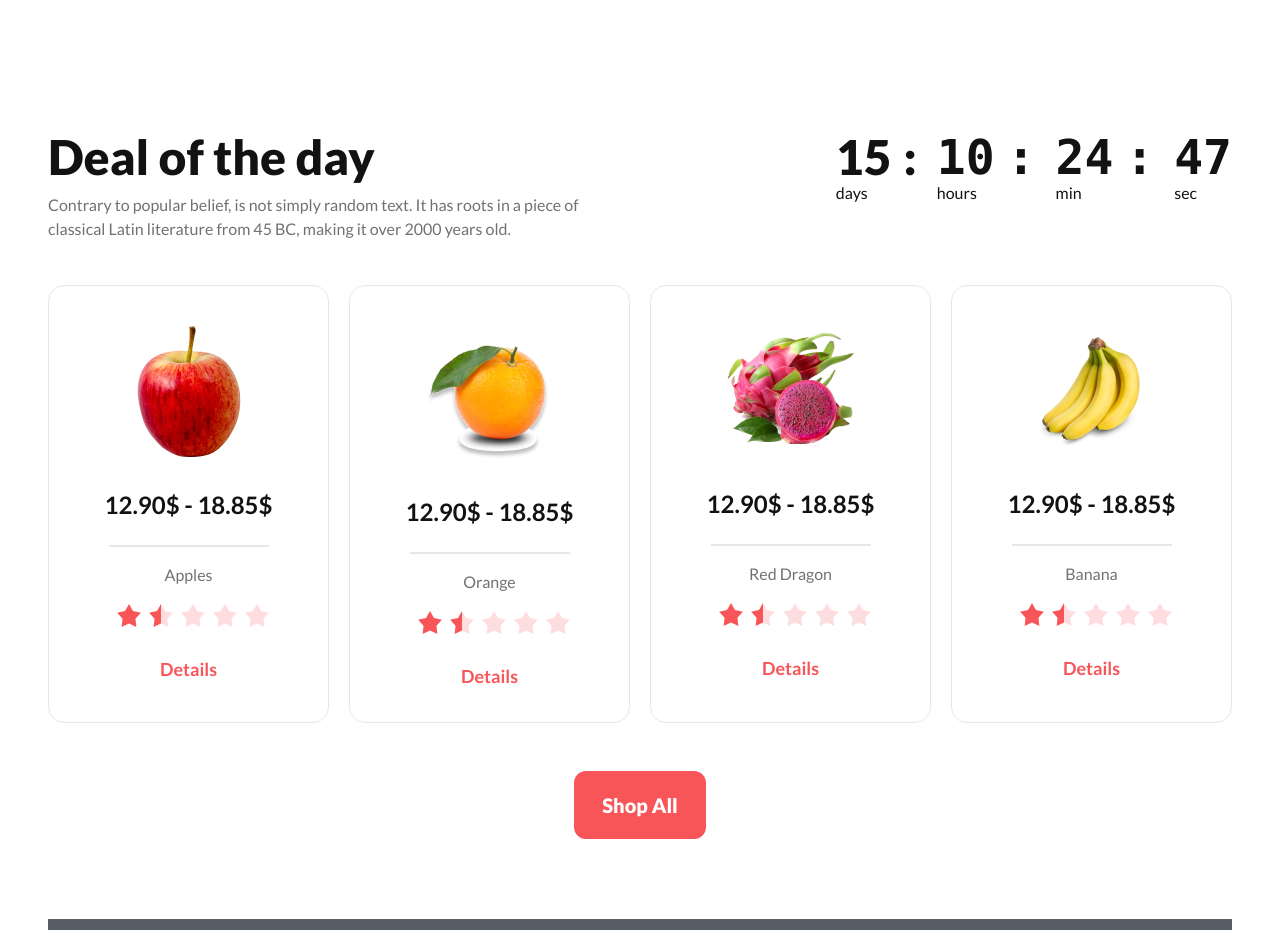
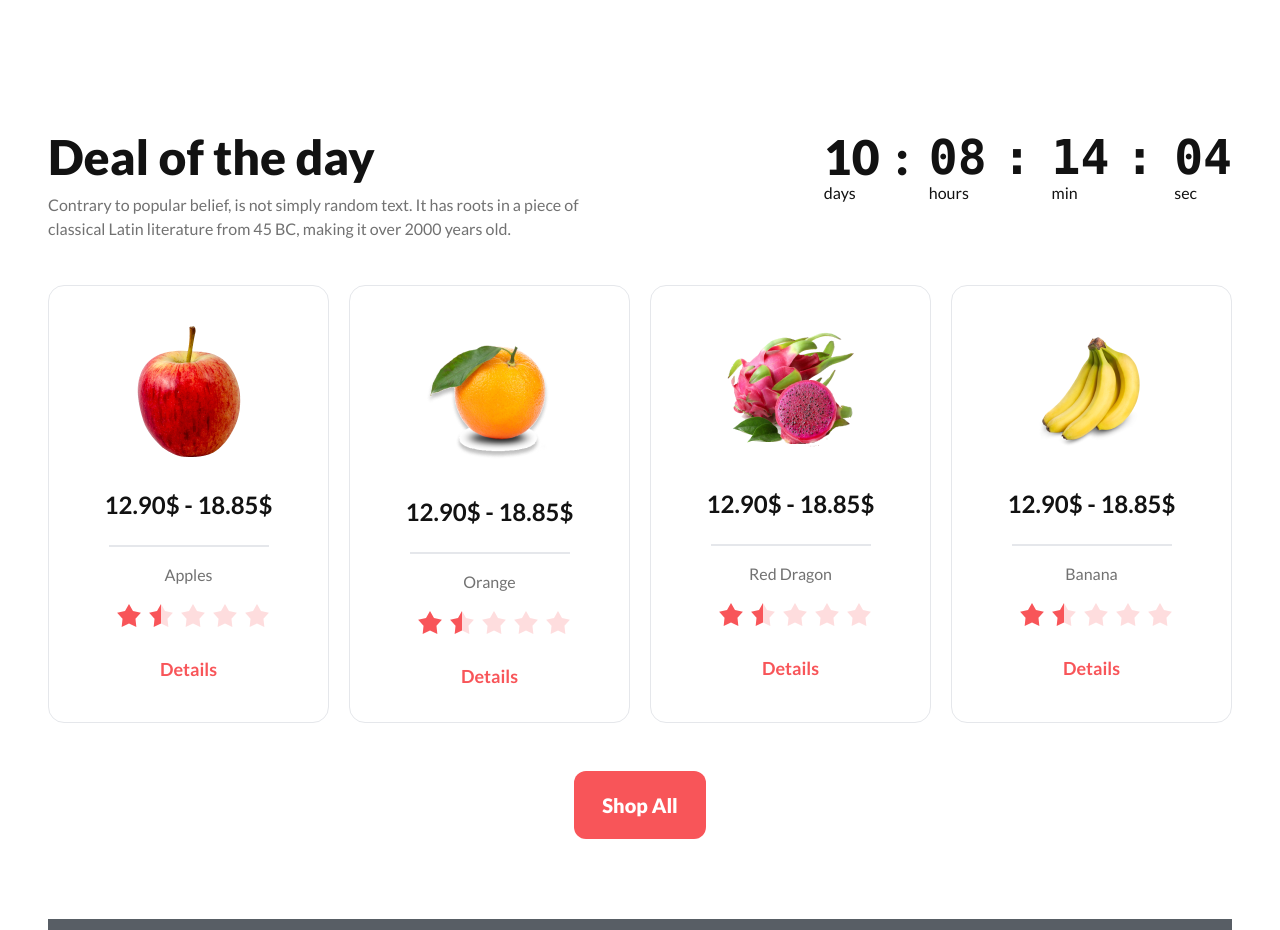
Before and after one commit to Mohibul880/B8A3-fruit-brust-main, a plain HTML site: page index.html in a window 1280 px wide. Shown: the part 843-1773 px from the top of the page. Drawn offline with nearby package versions, Linux system fonts and the light colour scheme; grey boxes are pictures that could not be loaded.

Commit message:
final input

```diff
--- a/index.html
+++ b/index.html
@@ -320,7 +320,7 @@
                 <span
                   class="countdown text-5xl font-extrabold lato-font text-text-bg-color"
                 >
-                  <span style="--value: 15;" class="pr-3"></span>
+                  <span style="--value: 10;" class="pr-4"></span>
                   :
                 </span>
                 <br />
@@ -334,7 +334,7 @@
                 <span
                   class="countdown font-mono text-5xl font-extrabold lato-font text-text-bg-color"
                 >
-                  <span style="--value: 10;" class="pr-3"></span>
+                  <span style="--value: 08;" class="pr-4"></span>
                   :
                 </span>
                 <br />
@@ -348,7 +348,7 @@
                 <span
                   class="countdown font-mono text-5xl font-extrabold lato-font text-text-bg-color"
                 >
-                  <span style="--value: 24;" class="pr-3"></span>
+                  <span style="--value: 14;" class="pr-4"></span>
                   :
                 </span>
                 <br />
@@ -362,7 +362,7 @@
                 <span
                   class="countdown font-mono text-5xl font-extrabold lato-font text-text-bg-color"
                 >
-                  <span style="--value: 47;"></span>
+                  <span style="--value: 04;"></span>
                 </span>
                 <br />
                 <span
```
